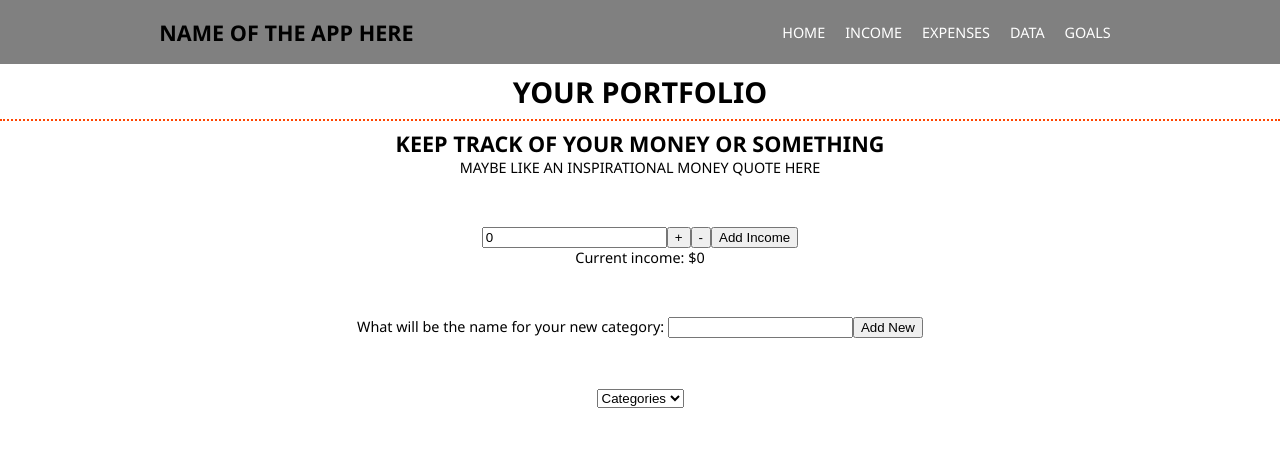
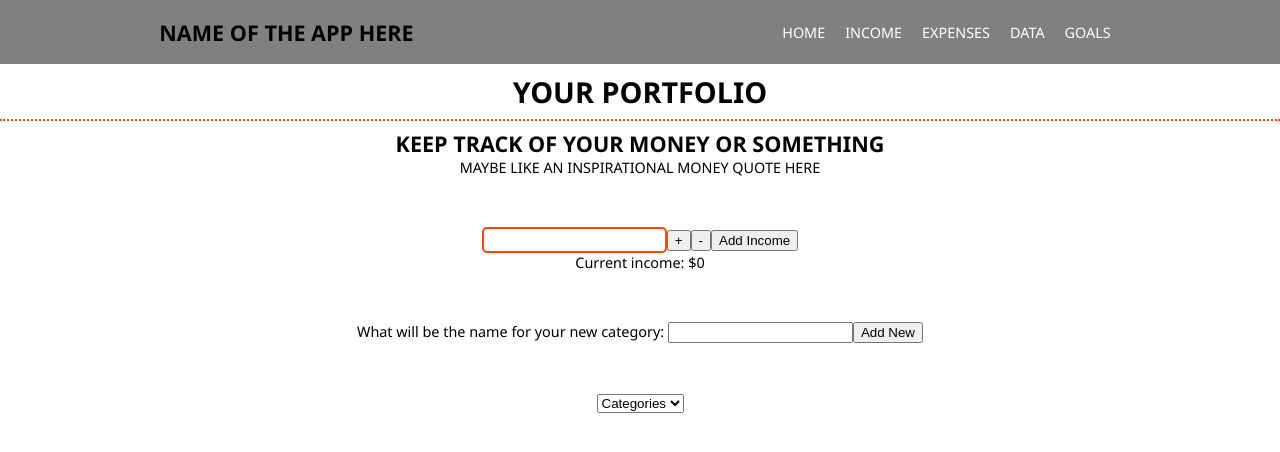
Before and after one commit to Vestigialmars5/finances_app, a React (Create React App) app: page / in a window 1280 px wide. Shown: the top 452 px of the page. Built offline with nearby package versions, Linux system fonts and the light colour scheme.

Commit message:
Separate components, edited input to handle floats

```diff
--- a/src/App.js
+++ b/src/App.js
@@ -1,81 +1,10 @@
 import {useState} from 'react'
 import './App.css';
+import NewExpenses from './components/NewExpenses/NewExpenses.js'
+import NewIncome from './components/NewIncome/NewIncome.js'
+import CategoryDropdown from './components/CategoryDropdown/CategoryDropdown.js'
 
-// new income section component
-function NewIncome(props) {
-  // set the useState for the incomeAmount
-  const [incomeAmount, setIncomeAmount] = useState(0);
 
-  // function to store the income if the incomeAmount is more than 0
-  function handleStoringIncome() {
-    if (incomeAmount > 0) {
-      // lift it up
-      props.onStoreIncome(incomeAmount);
-      // reset incomeAmount
-      setIncomeAmount(0);
-    }
-    else {
-      // less than 0 reset incomeAmount
-      alert("Can't add add 0 or less than 0 to your income, can you? That would be an expense. Just input a normal positive number o_o")
-      setIncomeAmount(0);
-    }
-  }
-
-  return (
-    <>
-      <input type="number" value={incomeAmount} onChange={e => setIncomeAmount(parseInt(e.target.value))} />
-      <button className="plus-minus">+</button>
-      <button className="plus-minus">-</button>
-      <button className='addIncome' onClick={handleStoringIncome}>Add Income</button>
-      <p>Current income: ${props.myIncome}</p>
-    </>
-  );
-}
-
-// new expenses section component
-function NewExpenses(props) {
-  // define the category useState for input change
-  const [category, setCategory] = useState("");
-
-  // everytime a character changes in the input box handle input change
-  function handleInputChange(event) {
-    // setCategory to the value inputed during the event
-    setCategory(event.target.value);
-  }
-
-  // add a new category to options on click Add New
-  function addCategory() {
-    // set the category to a var to manipulate it
-    const newCategory = category;
-    // lift it up
-    props.onAddCategory(newCategory);
-    // reset the category
-    setCategory("")
-  }
-
-  return (
-    // displays a text an input box and the add new bttn
-    <>
-      <label htmlFor="category-input">What will be the name for your new category: </label>
-      <input type="text" value={category} onChange={handleInputChange} />
-      <button onClick={addCategory}>Add New</button>
-    </>
-  );
-}
-
-// dropdown menu component
-function CategoryDropdown(props) {
-  return (
-    // displays a dropdown menu, the default value will be the default value set with setCategories
-    // per category in categories display it as an option
-    <select id="category-dropdown" defaultValue={props.categories[0]}>
-      {props.categories.map((category) => (
-      <option key={category} value={category}>{category}</option>))}
-    </select>
-  );
-}
-
-// app component
 const App = () => {
   // define the categories useState for when a new category is added to the categories
   // default value of ["options"]
--- /dev/null
+++ b/src/components/CategoryDropdown/CategoryDropdown.js
@@ -0,0 +1,15 @@
+import React from "react";
+
+// dropdown menu component
+function CategoryDropdown(props) {
+  return (
+    // displays a dropdown menu, the default value will be the default value set with setCategories
+    // per category in categories display it as an option
+    <select id="category-dropdown" defaultValue={props.categories[0]}>
+      {props.categories.map((category) => (
+      <option key={category} value={category}>{category}</option>))}
+    </select>
+  );
+}
+
+export default CategoryDropdown;
--- /dev/null
+++ b/src/components/NewExpenses/NewExpenses.js
@@ -0,0 +1,34 @@
+import { useState } from "react";
+import React from "react";
+// new expenses section component
+function NewExpenses(props) {
+  // define the category useState for input change
+  const [category, setCategory] = useState("");
+
+  // everytime a character changes in the input box handle input change
+  function handleInputChange(event) {
+    // setCategory to the value inputed during the event
+    setCategory(event.target.value);
+  }
+
+  // add a new category to options on click Add New
+  function addCategory() {
+    // set the category to a var to manipulate it
+    const newCategory = category;
+    // lift it up
+    props.onAddCategory(newCategory);
+    // reset the category
+    setCategory("")
+  }
+
+  return (
+    // displays a text an input box and the add new bttn
+    <>
+      <label htmlFor="category-input">What will be the name for your new category: </label>
+      <input type="text" value={category} onChange={handleInputChange} />
+      <button onClick={addCategory}>Add New</button>
+    </>
+  );
+}
+
+export default NewExpenses;
--- /dev/null
+++ b/src/components/NewIncome/NewIncome.js
@@ -0,0 +1,35 @@
+import { useState } from "react";
+import React from "react";
+
+// new income section component
+function NewIncome(props) {
+  // set the useState for the incomeAmount
+  const [incomeAmount, setIncomeAmount] = useState("");
+
+  // function to store the income if the incomeAmount is more than 0
+  function handleStoringIncome() {
+    if (incomeAmount > 0) {
+      // lift it up
+      props.onStoreIncome(parseFloat(incomeAmount));
+      // reset incomeAmount
+      setIncomeAmount("");
+    }
+    else {
+      // less than 0 reset incomeAmount
+      alert("Can't add add 0 or less than 0 to your income, can you? That would be an expense. Just input a normal positive number o_o")
+      setIncomeAmount("");
+    }
+  }
+
+  return (
+    <>
+      <input className='input-box' type="number" value={incomeAmount} onChange={e => setIncomeAmount(e.target.value)} />
+      <button className="plus-minus">+</button>
+      <button className="plus-minus">-</button>
+      <button className='addIncome' onClick={handleStoringIncome}>Add Income</button>
+      <p>Current income: ${props.myIncome}</p>
+    </>
+  );
+}
+
+export default NewIncome;
--- a/src/index.css
+++ b/src/index.css
@@ -59,3 +59,18 @@ nav ul li a {
 }
 
 /* main */
+
+/* removes the up and down arrown from the input box */
+.add-income input[type=number]::-webkit-inner-spin-button,
+.add-income input[type=number]::-webkit-outer-spin-button {
+  -webkit-appearance: none;
+  margin: 0;
+}
+
+.input-box {
+  text-align: right;
+  height: 20px;
+  border: 2px solid orangered;
+  border-radius: 5px;
+  position: relative;
+}
```
